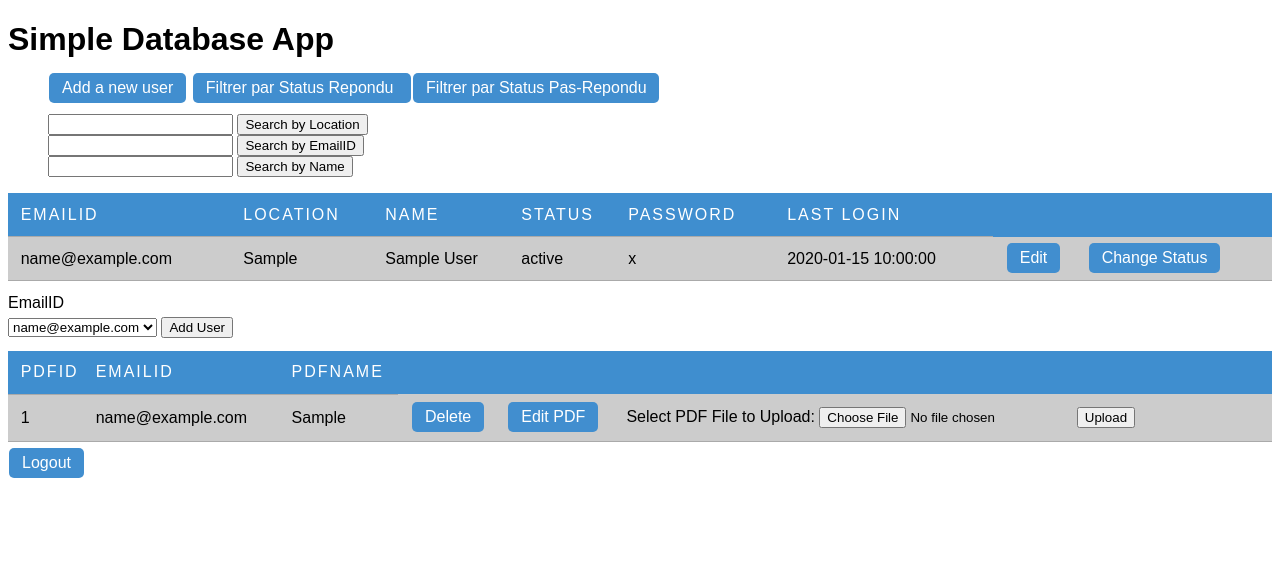
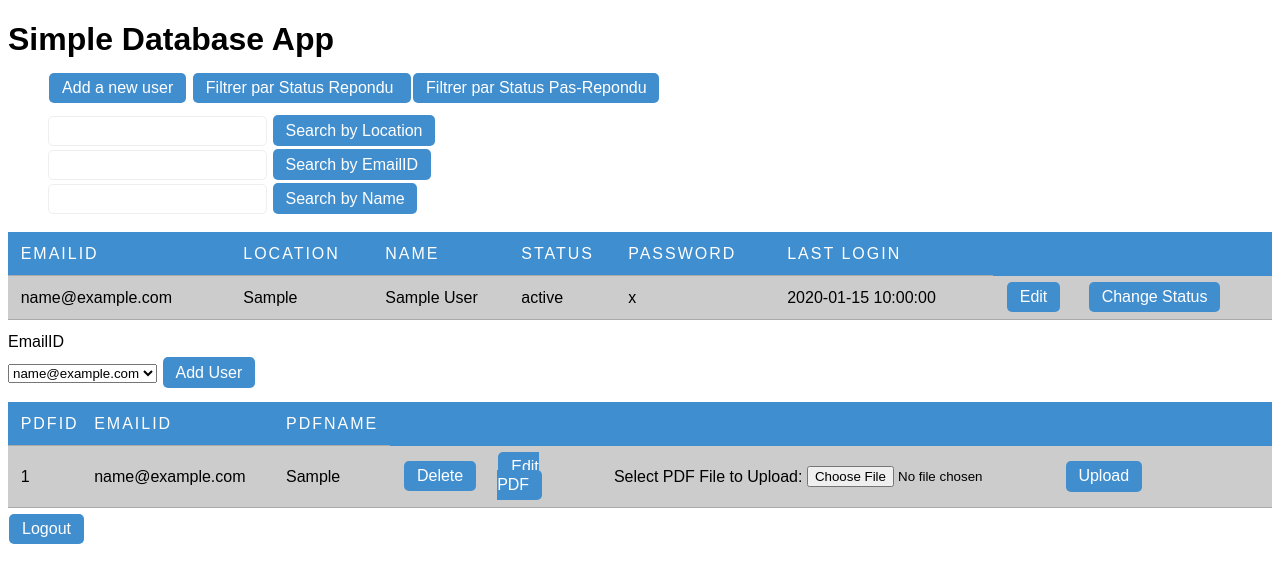
Before and after one commit to Nissaar/Admin-Web, a PHP site: page /Admin/Database.php in a window 1280 px wide. Shown: the top 583 px of the page. Run offline with PHP 8.4, Linux system fonts and the light colour scheme; the visitor is signed in with stand-in values (Sample User, id 1); tables that the repository leaves empty hold one stand-in row (values such as "Sample post").

Commit message:
Styled text inputs

```diff
--- a/css/style.css
+++ b/css/style.css
@@ -1,11 +1,12 @@
 body{
   font-family: sans-serif;
+  font-size: 16px;
 }
 label {
   display: block;
   margin: 5px 0;
 }
-
+/*Tabke stykes*/
 table {
   border-collapse: collapse;
   border-spacing: 0;
@@ -37,7 +38,10 @@ th {
 table a{
   background-color: inherit;
 }
-a.button {
+/*Button styles*/
+a.button,
+input[type="submit"],
+button {
     all:unset;
     text-align: center;
     text-decoration: none;
@@ -49,6 +53,19 @@ a.button {
     color:#FFF;
     transition: filter 0.15s ease-in-out;
 }
-a.button:hover {
+a.button:hover,
+input[type="submit"]:hover,
+button:hover {
   filter: brightness(1.1);
 }
+/*Input styles*/
+input[type="text"],
+input[type="email"],
+input[type="password"],
+input[type="number"]{
+  all:unset;
+  padding: 5px;
+  border-radius: 5px;
+  border: solid 1px #eee;
+  margin: 2px 0;
+}
```
